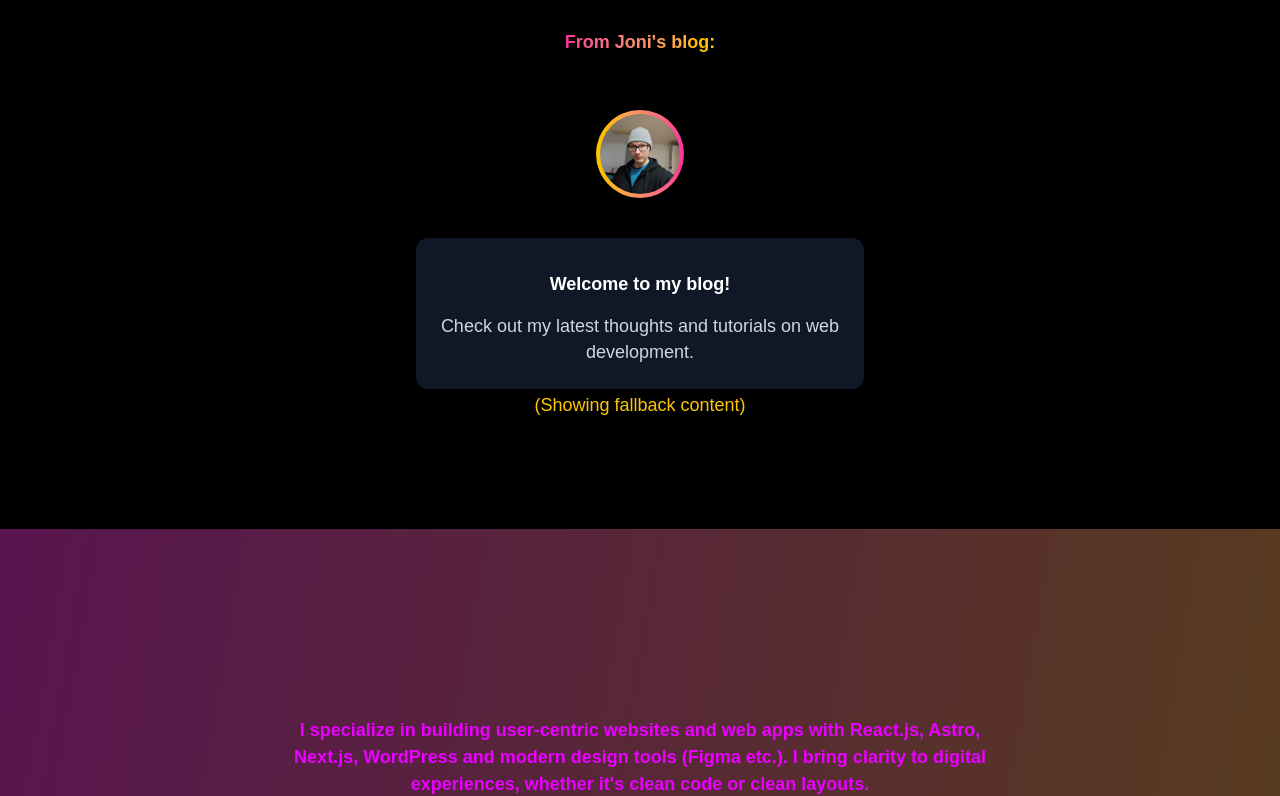
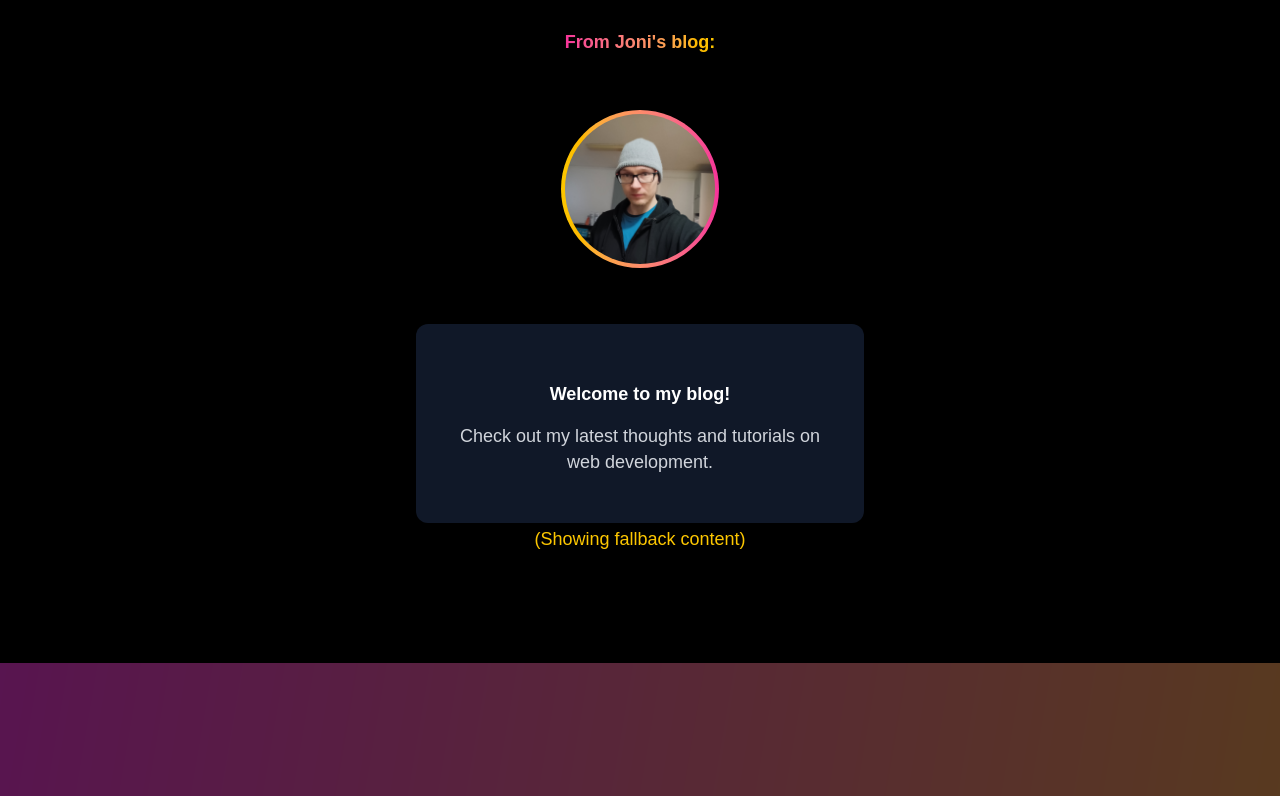
Before and after one commit to Eyesore123/portfolio2, a React (Vite) app: page / in a window 1280 px wide. Shown: the part 1026-1822 px from the top of the page. Built offline with nearby package versions, Linux system fonts and the light colour scheme; no server answers.

Commit message:
add style and link fixes to blogsection

```diff
--- a/src/components/LatestBlogCard.jsx
+++ b/src/components/LatestBlogCard.jsx
@@ -52,14 +52,20 @@ export default function LatestBlogCard() {
         {/* Image below the link */}
         {displayPost && (
           <div className='!mt-4 !p-1 bg-gradient-to-r from-yellow-400 to-pink-500 rounded-full'>
+            <a
+              href="https://blog-app-production-16c2.up.railway.app/"
+              target='_blank'
+              rel="noopener noreferrer"
+            >
               <img
                 src={displayPost.imageUrl || "/fallbackimage.jpg"}
                 alt="Blog post thumbnail"
-              className='w-[80px] h-[80px] object-cover rounded-full hover:cursor-pointer'
+                className='w-[150px] h-[150px] object-cover rounded-full hover:cursor-pointer'
                 onError={(e) => {
                   e.target.src = "/fallbackimage.jpg";
                 }}
               />
+            </a>
           </div>
         )}
 
@@ -68,12 +74,12 @@ export default function LatestBlogCard() {
         )}
 
         {displayPost && !loading && (
-          <div className='flex flex-col items-center !mt-10'>
+          <div className='flex flex-col items-center !mt-14'>
             <a
               href={displayPost.url}
               target='_blank'
               rel='noopener noreferrer'
-              className='bg-gray-900 text-white !p-4 rounded-xl shadow-lg w-full max-w-md hover:bg-gray-800 transition-colors cursor-pointer'
+              className='bg-gray-900 text-white !p-10 rounded-xl shadow-lg w-full max-w-md hover:bg-gray-800 transition-colors cursor-pointer'
             >
               <p className='text-lg !mb-4 !mt-4 font-semibold'>{displayPost.title}</p>
               <p className='text-sm text-gray-300 !mt-2 !mb-2'>{displayPost.excerpt}</p>
```
Lines whose indentation alone changed are shown as unchanged.
